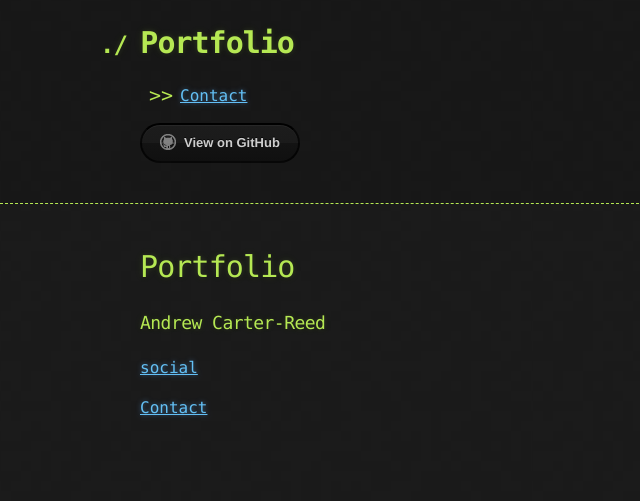
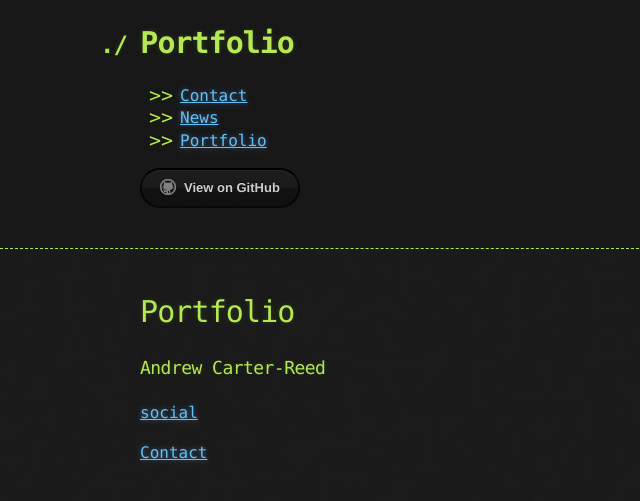
Before and after one commit to OFGAMINGXV/Portfolio, a Jekyll site: the page built from index.md, in a window 1280 px wide. Shown: the top 501 px of the page, without its empty margins (0-640 px from the left). Built offline with Jekyll 4.4.1, drawn with Linux system fonts in a browser that asks for light colours; our own code applies the rules of GitHub Pages for plain Markdown files; the repository's description, which GitHub fills in, is left out.

Commit message:
Update nav.html

```diff
--- a/_includes/nav.html
+++ b/_includes/nav.html
@@ -2,4 +2,10 @@
 <li>
 <a href="contact.html">Contact</a>
 </li>
+<li>
+<a href="news.html">News</a>
+</li>
+<li>
+<a href="portfolio.html">Portfolio</a>
+</li>
 </ul>
```
